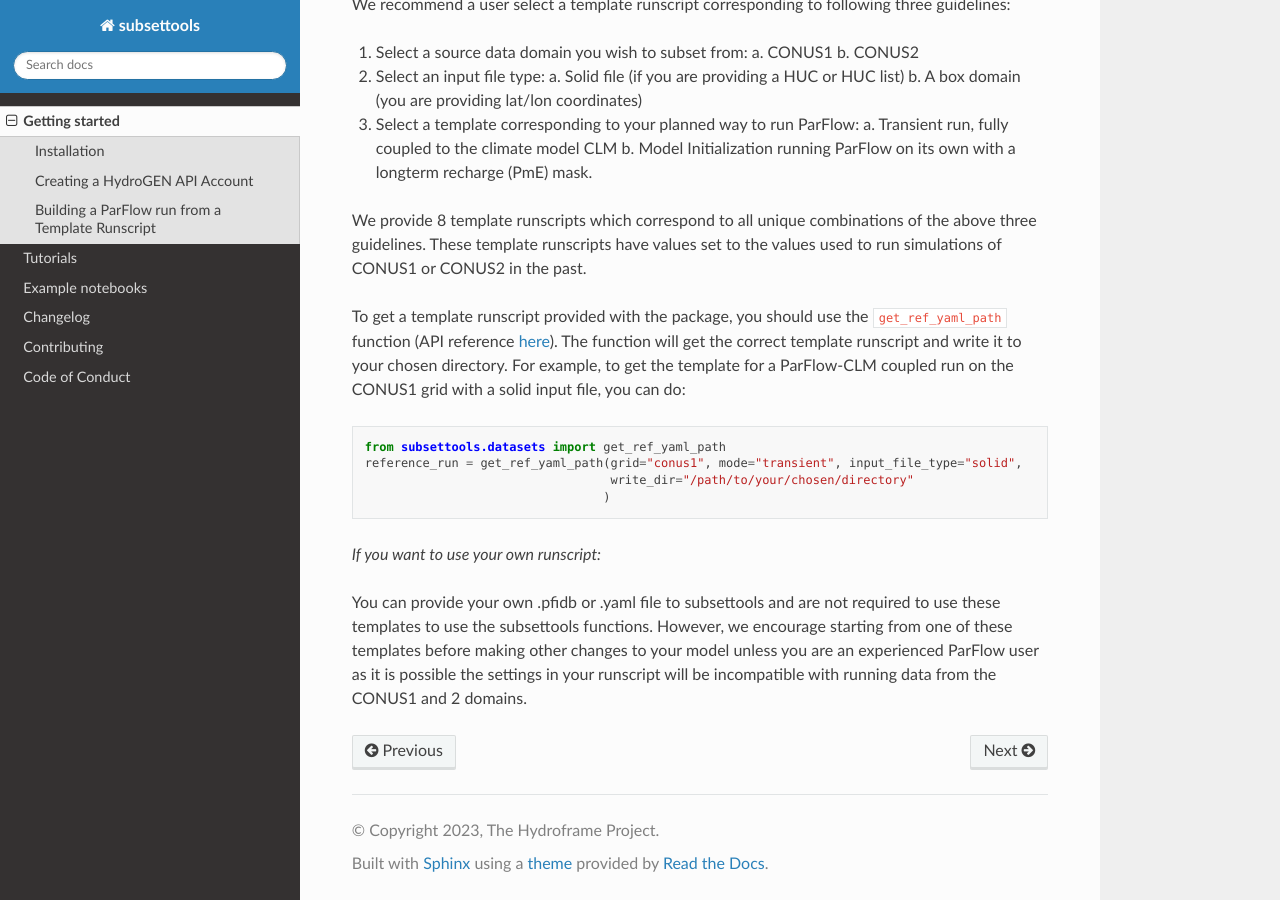
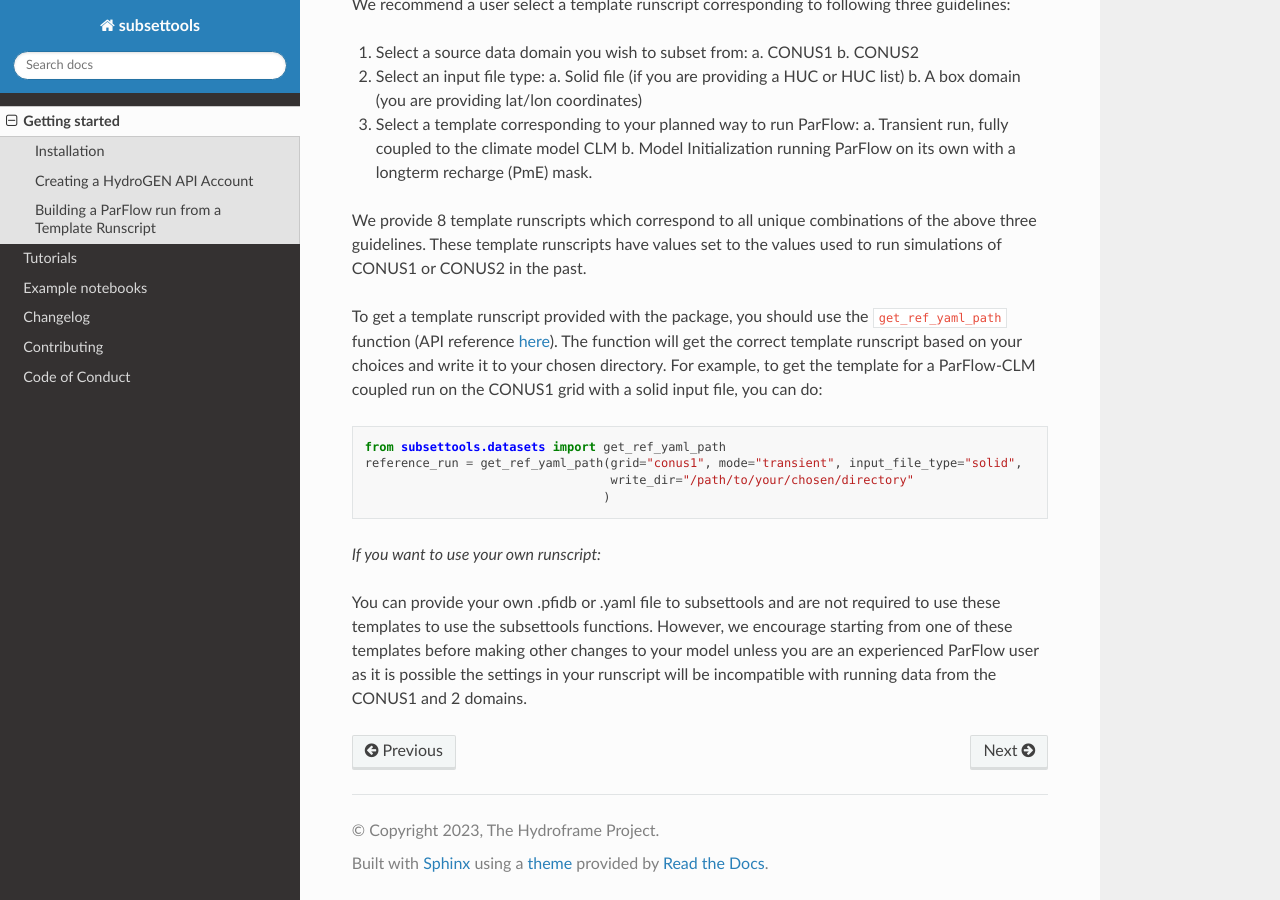
Before and after one commit to hydroframe/subsettools, a Sphinx documentation site: the page built from docs/getting_started.md, in a window 1280 px wide and 900 px high, scrolled down 1454 px. Built offline with Sphinx 7.4.7 and the Read the Docs theme 2.0.0, drawn with Linux system fonts in a browser that asks for light colours; pages that are not in the unit, such as notebooks, are missing from menus.

Commit message:
Update getting_started.md

````diff
--- a/docs/getting_started.md
+++ b/docs/getting_started.md
@@ -70,7 +70,7 @@ We recommend a user select a template runscript corresponding to following three
 We provide 8 template runscripts which correspond to all unique combinations of the above three guidelines.
 These template runscripts have values set to the values used to run simulations of CONUS1 or CONUS2 in the past.
 
-To get a template runscript provided with the package, you should use the `get_ref_yaml_path` function (API reference [here](https://hydroframesubsettools.readthedocs.io/en/edit-docs/autoapi/subsettools/datasets/index.html#subsettools.datasets.get_ref_yaml_path)). The function will get the correct template runscript and write it to your chosen directory. For example, to get the template for a ParFlow-CLM coupled run on the CONUS1 grid with a solid input file, you can do:
+To get a template runscript provided with the package, you should use the `get_ref_yaml_path` function (API reference [here](https://hydroframesubsettools.readthedocs.io/en/edit-docs/autoapi/subsettools/datasets/index.html#subsettools.datasets.get_ref_yaml_path)). The function will get the correct template runscript based on your choices and write it to your chosen directory. For example, to get the template for a ParFlow-CLM coupled run on the CONUS1 grid with a solid input file, you can do:
 
 ```python
 from subsettools.datasets import get_ref_yaml_path
````
